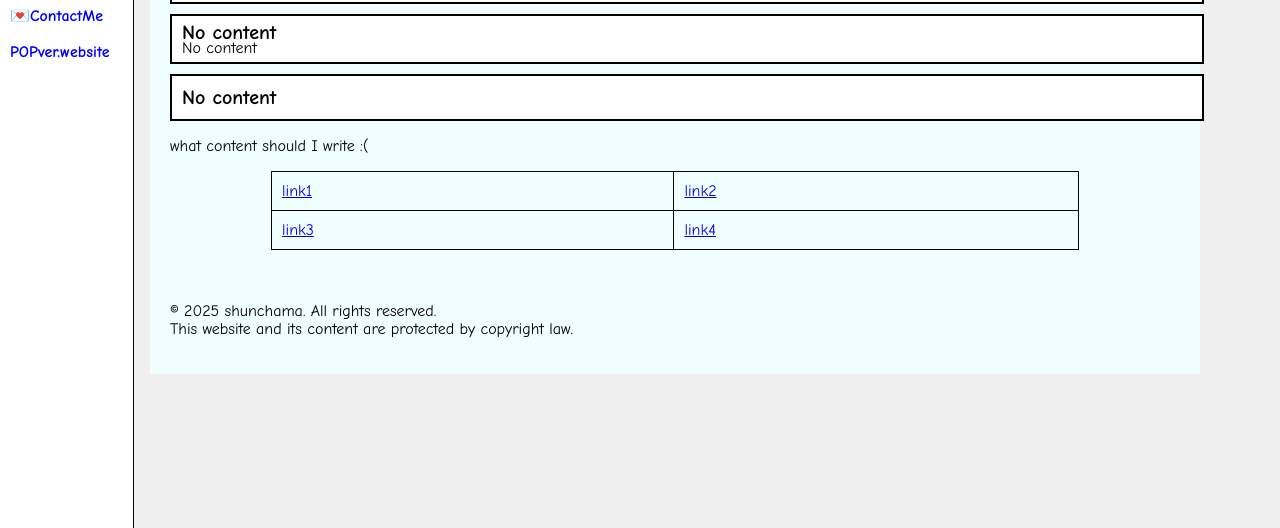
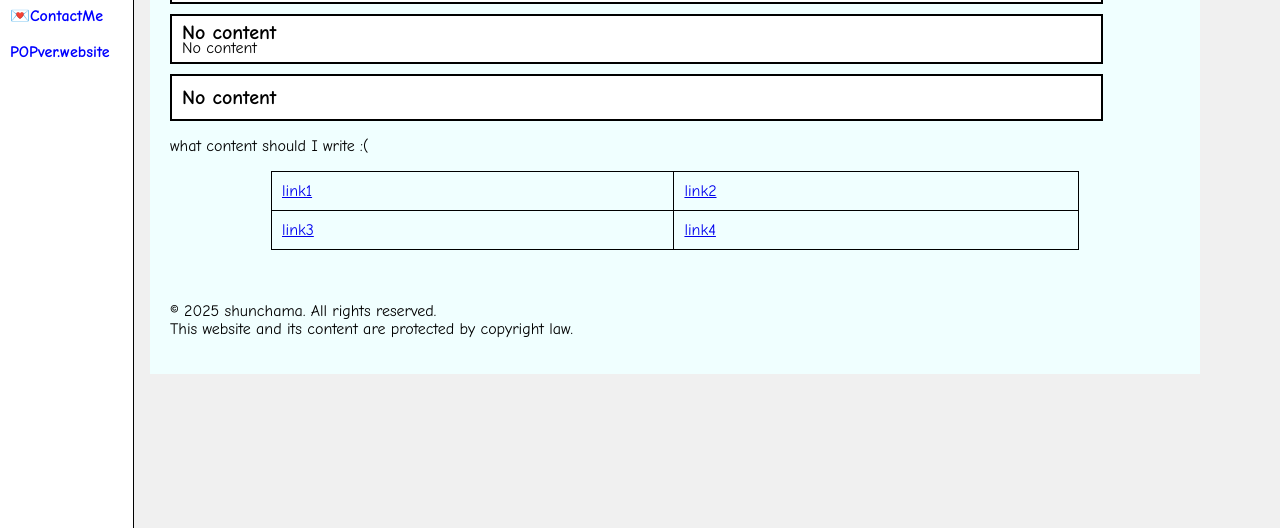
Before and after one commit to shunchama/home, a plain HTML site: page index.html in a window 1280 px wide. Shown: the part 272-800 px from the top of the page. Drawn offline with Linux system fonts and the light colour scheme.

Commit message:
Add files via upload

```diff
--- a/index.html
+++ b/index.html
@@ -55,7 +55,7 @@
             padding: 10px;
             margin: 10px 0;
             background-color: #ffffff;
-            width: 100%;
+            width: 90%;
         }
 
         .box h2 {
```
Also changed, not shown: html/investing/home_investing.html (+1 -1 lines), html/programming/home_prog.html (+1 -1 lines), html/programming/java/bfs.html (+1 -1 lines), html/programming/java/list_arrayList.html (+1 -1 lines).
